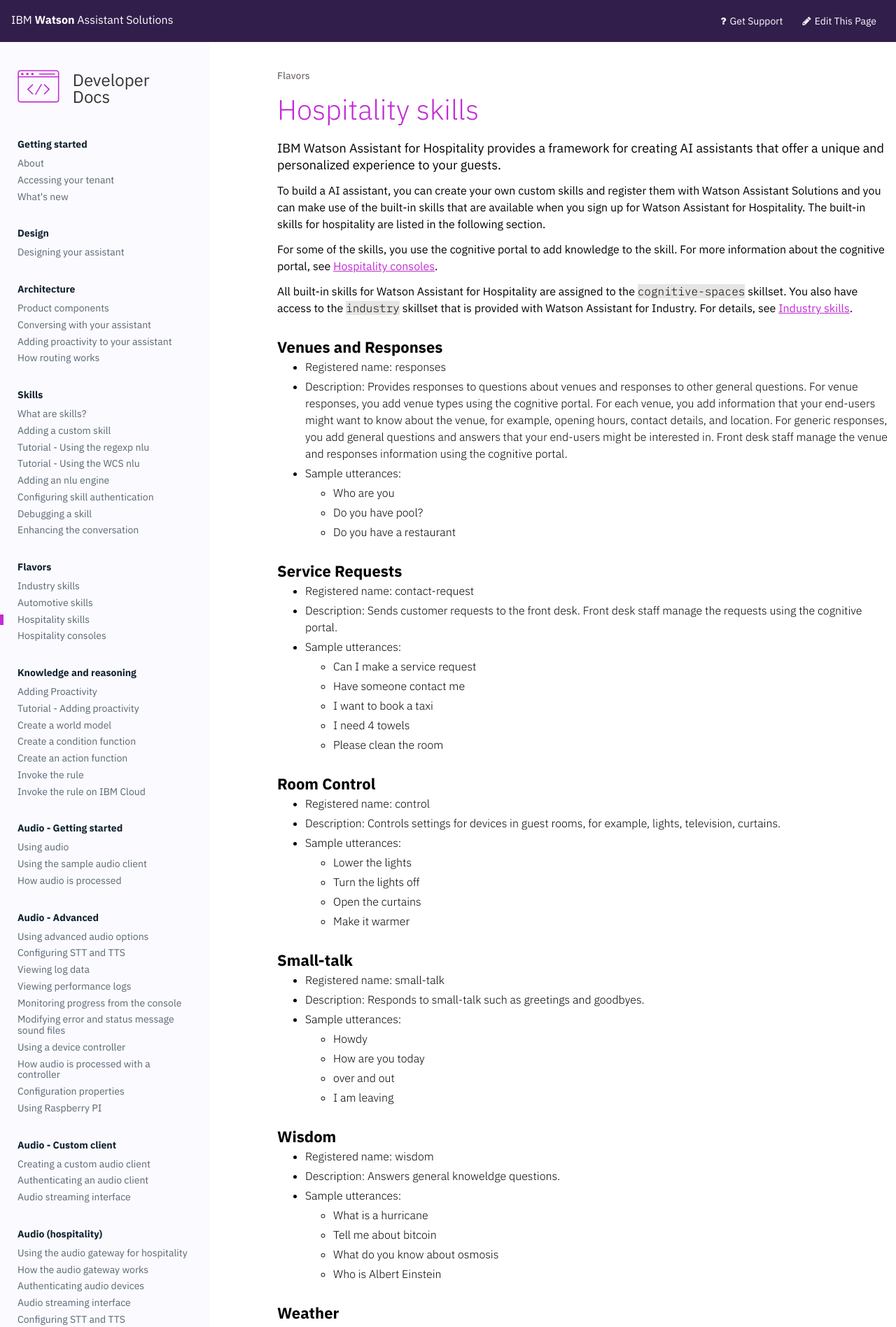
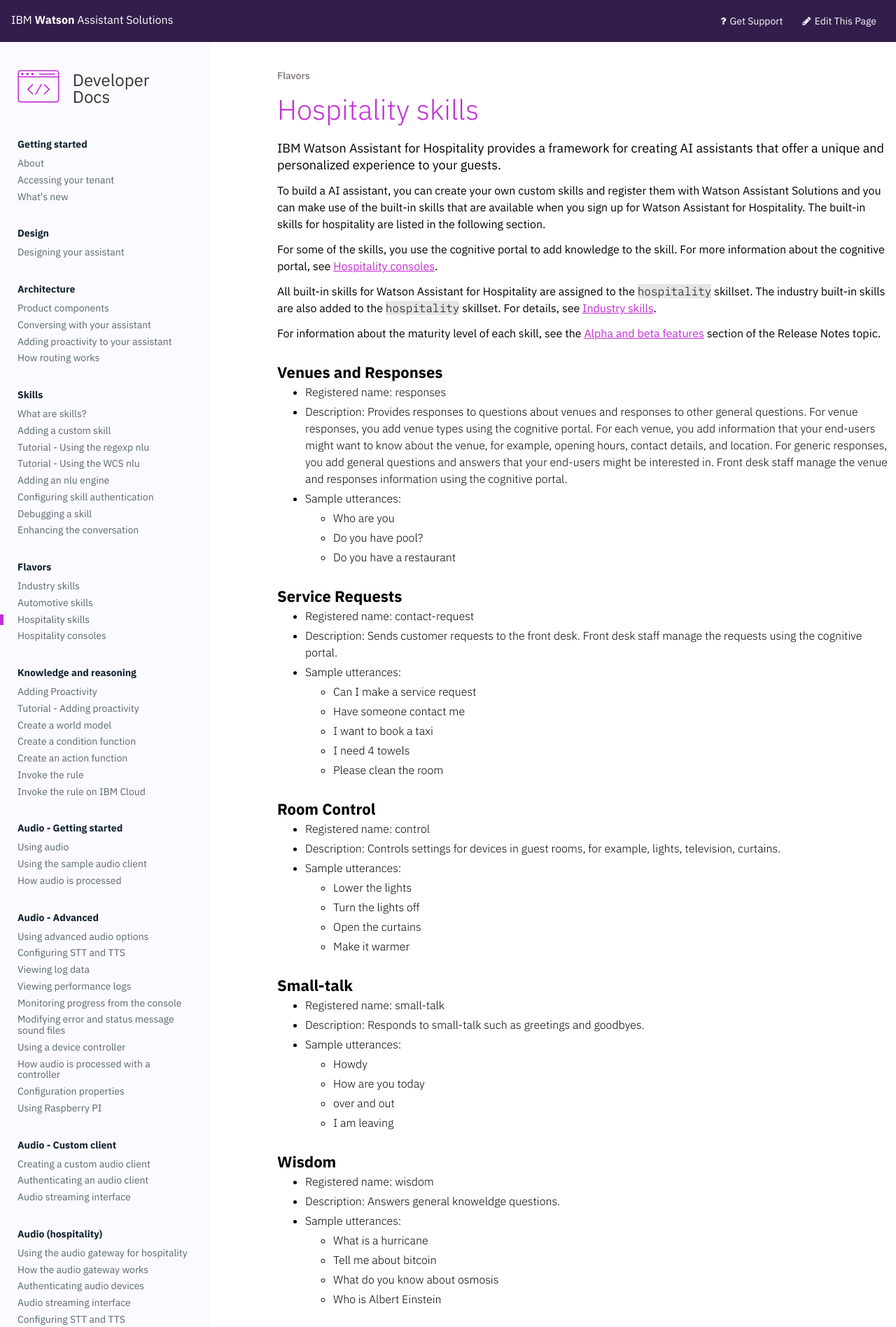
Before and after one commit to Watson-Personal-Assistant/developer, a Jekyll site: the page built from _content/flavours/hospitality.md, in a window 1280 px wide. Shown: the top 1896 px of the page at 70% size. Built offline with Jekyll 4.4.1, drawn with Linux system fonts in a browser that asks for light colours; some web fonts are replaced.

Commit message:
link to release notes

```diff
--- a/_content/flavours/hospitality.md
+++ b/_content/flavours/hospitality.md
@@ -8,7 +8,9 @@
 
 For some of the skills, you use the cognitive portal to add knowledge to the skill.  For more information about the cognitive portal, see [Hospitality consoles]({{site.baseurl}}/flavours/hospitality_components).
 
-All built-in skills for Watson Assistant for Hospitality are assigned to the `cognitive-spaces` skillset.  You also have access to the `industry` skillset that is provided with Watson Assistant for Industry.  For details, see [Industry skills]({{site.baseurl}}/flavours/industry).
+All built-in skills for Watson Assistant for Hospitality are assigned to the `hospitality` skillset.  The industry built-in skills are also added to the `hospitality` skillset.  For details, see [Industry skills]({{site.baseurl}}/flavours/industry).
+
+For information about the maturity level of each skill, see the [Alpha and beta features]({{site.baseurl}}/get-help/release_notes/#alpha-and-beta-features) section of the Release Notes topic.
 
 ### Venues and Responses
 - Registered name: responses
```
